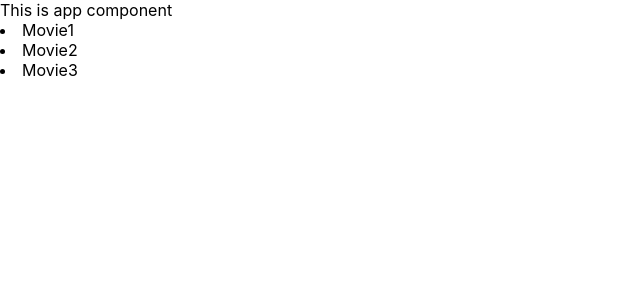
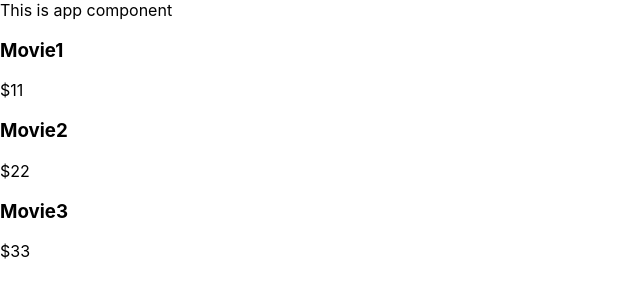
Before and after one commit to ViktorKuzmanov/Learning-React-Context, a React (Create React App) app: page / in a window 1280 px wide. Shown: the top 300 px of the page, without its empty margins (0-640 px from the left). Built offline with nearby package versions, Linux system fonts and the light colour scheme.

Commit message:
render movie component in the MovieList with corresponding data

```diff
--- a/src/components/Movie.jsx
+++ b/src/components/Movie.jsx
@@ -1,9 +1,11 @@
 import React from "react";
 
-const Movie = () => {
+// props destrucuring
+const Movie = ({ name, price }) => {
   return (
     <div>
-      <h3>Movie</h3>
+      <h3>{name}</h3>
+      <p>{price}</p>
     </div>
   );
 };
--- a/src/components/MoviesList.jsx
+++ b/src/components/MoviesList.jsx
@@ -1,4 +1,5 @@
 import React, { useState } from "react";
+import Movie from "./Movie";
 
 const MovieList = () => {
   const [movies, setMovies] = useState([
@@ -9,7 +10,7 @@ const MovieList = () => {
   return (
     <div>
       {movies.map((movie) => (
-        <li>{movie.name}</li>
+        <Movie name={movie.name} price={movie.price} key={movie.id} />
       ))}
     </div>
   );
```
